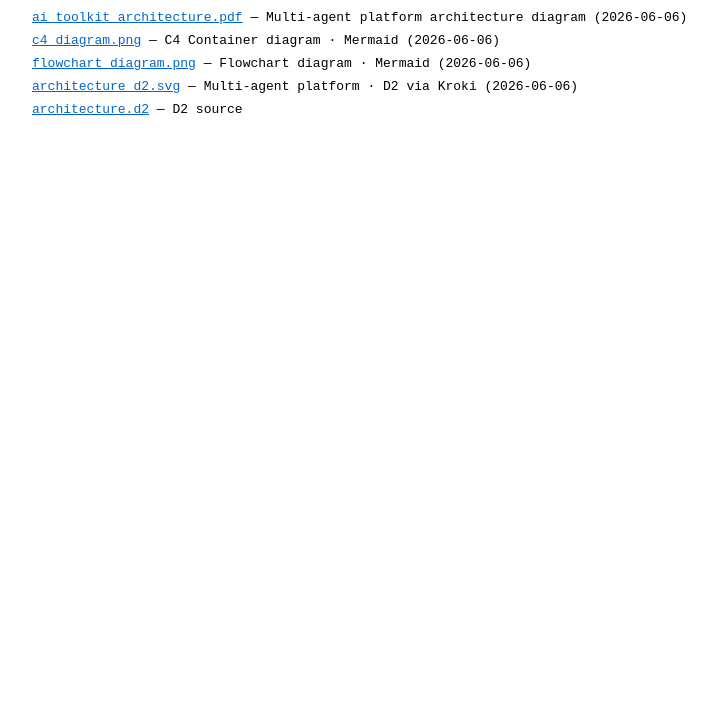
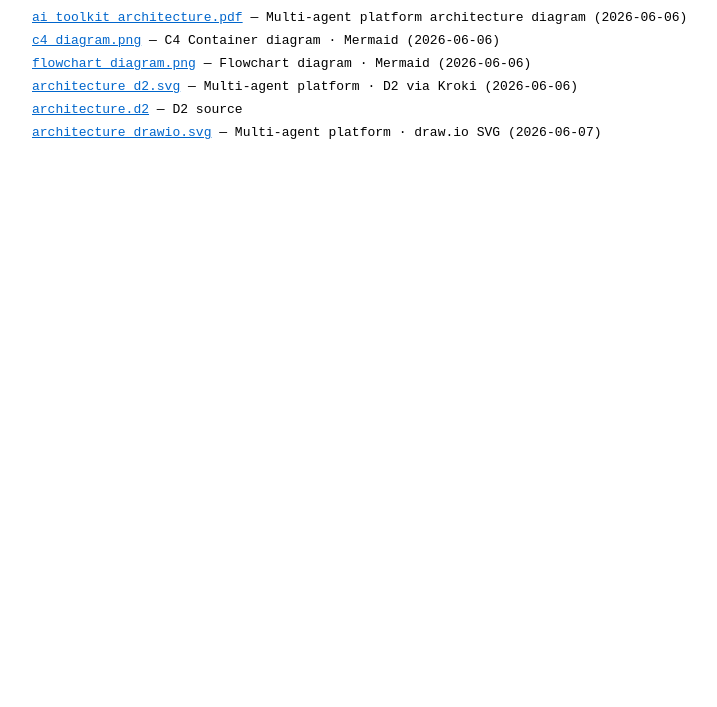
Before and after one commit to kellmat74/ai-toolkit, a plain HTML site: page index.html in a window 1280 px wide. Shown: the part 93-800 px from the top of the page, without its empty margins (208-925 px from the left). Drawn offline with Linux system fonts and the light colour scheme.

Commit message:
Add draw.io SVG architecture diagram
Hand-authored SVG matching D2 source structure: Matt -> agents (Claude Code/Hermes) -> tool layers (MCP tools, Hermes tools) -> coordination (agent-backlog, Obsidian Vault) -> external services (Anthropic, OpenRouter, GitHub, Pages).

Co-Authored-By: Claude Sonnet 4.6 <noreply@anthropic.com>

```diff
--- a/index.html
+++ b/index.html
@@ -21,6 +21,7 @@
     <li><a href="flowchart_diagram.png">flowchart_diagram.png</a> &mdash; Flowchart diagram · Mermaid (2026-06-06)</li>
     <li><a href="architecture_d2.svg">architecture_d2.svg</a> &mdash; Multi-agent platform · D2 via Kroki (2026-06-06)</li>
     <li><a href="architecture.d2">architecture.d2</a> &mdash; D2 source</li>
+    <li><a href="architecture_drawio.svg">architecture_drawio.svg</a> &mdash; Multi-agent platform · draw.io SVG (2026-06-07)</li>
   </ul>
 </body>
 </html>
```
Also changed, not shown: architecture_drawio.svg (added).
